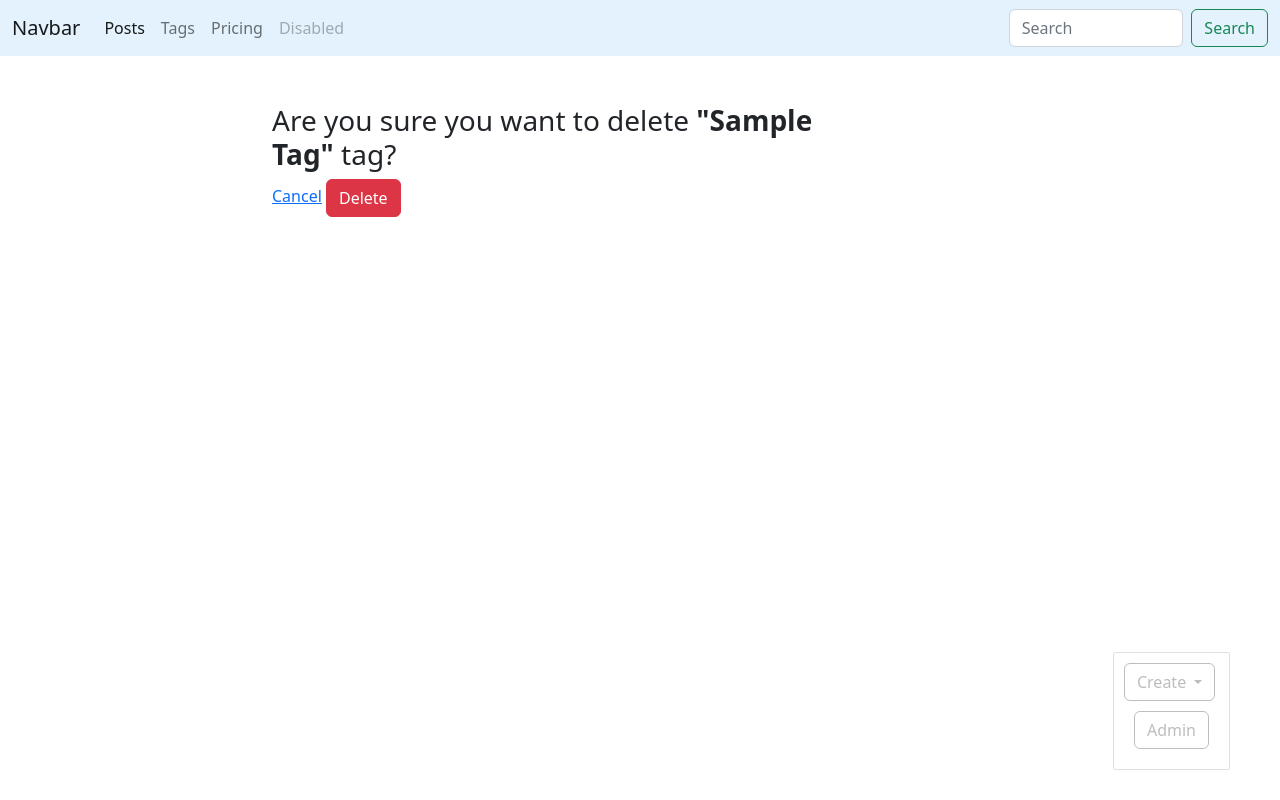
After one commit to ArturZhukovets/advanced_blog, a Django app: a page that uses blogengine/templates/base.html in a window 1280 px wide. The commit adds this page. Run offline with Django 4.2, Linux system fonts and the light colour scheme; a user stored in the database is signed in; tables that the repository leaves empty hold one stand-in row (values such as "Sample post").

Commit message:
working with vies. Create main redirect.Create a style for admin-navigation

```diff
--- a/blogengine/blog/models.py
+++ b/blogengine/blog/models.py
@@ -23,6 +23,12 @@ class Post(models.Model):
         """ reverse is generate link"""
         return reverse('post_detail_url', kwargs={'slug': self.slug})
 
+    def get_update_url(self):
+        return reverse('post_update_url', kwargs={'slug': self.slug})
+
+    def get_delete_url(self):
+        return reverse('post_delete_url', kwargs={'slug': self.slug})
+
     def save(self, *args, **kwargs):
         """Переопределяем метод save для генерации слага при сохранении нового объекта.
          Если у экземпляра модели ещё не заполнен self.slug, то его новый слаг будет результатом работы функции slug_generation
@@ -42,6 +48,12 @@ class Tag(models.Model):
     def get_absolute_url(self):
         return reverse('tag_detail_url', kwargs={'slug': self.slug})
 
+    def get_update_url(self):
+        return reverse('tag_update_url', kwargs={'slug': self.slug})
+
+    def get_delete_url(self):
+        return reverse('tag_delete_url', kwargs={'slug': self.slug})
+
     def save(self, *args, **kwargs):
         if not self.slug:
             self.slug = slug_generate(self.title)
--- a/blogengine/blog/templates/blog/base_blog.html
+++ b/blogengine/blog/templates/blog/base_blog.html
@@ -1 +1,16 @@
 {% extends 'base.html' %}
+
+{% block admin-panel %}
+        <div class="btn-group">
+            <button type="button" class="btn btn-outline-dark dropdown-toggle" data-bs-toggle="dropdown" aria-expanded="false" aria-haspopup="false">
+                Create
+            </button>
+            <div class="dropdown-menu">
+                <a class="dropdown-item" href="{% url 'post_create_url' %}">Post</a>
+                <a class="dropdown-item" href="{% url 'tag_create_url' %}">Tag</a>
+            </div>
+        </div>
+    <a href="/admin" class="btn btn-outline-dark">Admin</a>
+    <a href="{{ admin_obj.get_update_url }}" class="btn btn-outline-dark edit" style="{%if is_detail %}display: block;{% endif %}">Edit</a>
+    <a href="{{ admin_obj.get_delete_url }}" class="btn btn-danger delete" style="{%if is_detail %}display: block;{% endif %}">Delete</a>
+{% endblock %}
--- /dev/null
+++ b/blogengine/blog/templates/blog/tag_delete.html
@@ -0,0 +1,14 @@
+{% extends 'blog/base_blog.html' %}
+{% block title %} Delete {{ tag }} {% endblock %}
+
+
+{% block content %}
+<form action="{% url 'tag_delete_url' slug=tag.slug%}" method="post">
+    {% csrf_token %}
+    <h3>Are you sure you want to delete <b>"{{tag|title}}"</b> tag?</h3>
+    <a href="{% url 'tag_detail_url' slug=tag.slug %}">Cancel</a>
+    <a href="{% url 'tags_list_url' %}">
+        <button type="submit" name="button" class="btn btn-danger">Delete</button>
+    </a>
+</form>
+{% endblock %}
--- a/blogengine/blog/urls.py
+++ b/blogengine/blog/urls.py
@@ -6,8 +6,10 @@ urlpatterns = [
     path('post/create/', PostCreate.as_view(), name='post_create_url'),
     path('post/<str:slug>/', PostDetail.as_view(), name='post_detail_url'),
     path('post/<str:slug>/update/', PostUpdate.as_view(), name='post_update_url'),
+    path('post/<str:slug>/delete/', PostDelete.as_view(), name='post_delete_url'),
     path('tags/', tags_list, name='tags_list_url'),
     path('tag/create/', TagCreate.as_view(), name='tag_create_url'),
     path('tag/<str:slug>/', TagDetail.as_view(), name='tag_detail_url'),
     path('tag/<str:slug>/update/', TagUpdate.as_view(), name='tag_update_url'),
+    path('tag/<str:slug>/delete/', TagDelete.as_view(), name='tag_delete_url'),
 ]
--- a/blogengine/blog/utils.py
+++ b/blogengine/blog/utils.py
@@ -1,8 +1,6 @@
 from django.shortcuts import render, get_object_or_404, redirect
+from .forms import *
 
-from .models import *
-from .forms import *
-from django.utils.text import slugify
 
 
 class ObjectDetailMixin:
@@ -11,7 +9,9 @@ class ObjectDetailMixin:
 
     def get(self, request, slug):
         obj = get_object_or_404(self.model, slug__iexact=slug)
-        return render(request, self.template, context={self.model.__name__.lower(): obj})
+        return render(request, self.template, context={self.model.__name__.lower(): obj,
+                                                       'admin_obj': obj,
+                                                       'is_detail': True})
 
 
 class ObjectCreateMixin:
@@ -49,3 +49,18 @@ class ObjectUpdateMixin:
             new_obj = bound_form.save()
             return redirect(new_obj)
         return render(request, self.template, context={'form': bound_form, self.model.__name__.lower(): obj})
+
+
+class ObjectDeleteMixin:
+    model = None
+    template = None
+    redirect_url = None
+
+    def get(self, request, slug):
+        obj = self.model.objects.get(slug__iexact=slug)
+        return render(request, self.template, context={self.model.__name__.lower(): obj})
+
+    def post(self, request, slug):
+        obj = self.model.objects.get(slug__iexact=slug)
+        obj.delete()
+        return redirect(reverse(self.redirect_url))
--- a/blogengine/blog/views.py
+++ b/blogengine/blog/views.py
@@ -2,8 +2,11 @@ from django.shortcuts import render, get_object_or_404, redirect
 from django.http import HttpResponse
 from django.views.generic import View
 from .models import Post, Tag
-from .utils import ObjectDetailMixin, ObjectCreateMixin, ObjectUpdateMixin
+from .utils import ObjectDetailMixin, ObjectCreateMixin, ObjectUpdateMixin, ObjectDeleteMixin
 from .forms import TagForm, PostForm
+
+from django.contrib.auth.mixins import LoginRequiredMixin  # Для того чтобы неавторизованный пользователь не видел вьюхи с редактированием постов
+# Ставиться в первичное наследование
 
 
 def posts_list(request):
@@ -21,25 +24,26 @@ class PostDetail(ObjectDetailMixin, View):
     template = 'blog/post_detail.html'
 
 
-class PostCreate(ObjectCreateMixin, View):
+class PostCreate(LoginRequiredMixin, ObjectCreateMixin, View):
+    """LoginRequiredMixin имеет несколько атрибутов. Можно перенаправлять на url для регистрации пользователя,
+    можно написать сообщение об отказе в разрешении"""
     form_model = PostForm
     template = 'blog/post_create.html'
+    # login_url = '/admin'
+    raise_exception = True   # output a 404 error message
 
 
-class PostUpdate(ObjectUpdateMixin, View):
+
+class PostUpdate(LoginRequiredMixin, ObjectUpdateMixin, View):
     model = Post
     form_model = PostForm
     template = 'blog/post_update_form.html.'
 
 
-# class PostUpdate(View):
-#     def get(self, request, slug):
-#         tag = Tag.objects.get(slug__iexact=slug)  # get the object from bd
-#         bound_form = TagForm(instance=tag)  # in bound_form fill out the form from tag obj
-#         return render(request, 'blog/tag_update_form.html', context={
-#             'form': bound_form,
-#             'tag': tag
-#         })
+class PostDelete(LoginRequiredMixin, ObjectDeleteMixin, View):
+    model = Post
+    template = 'blog/post_delete.html'
+    redirect_url = 'posts_list_url'
 
 
 class TagDetail(ObjectDetailMixin, View):
@@ -47,12 +51,18 @@ class TagDetail(ObjectDetailMixin, View):
     template = 'blog/tag_detail.html'
 
 
-class TagCreate(ObjectCreateMixin, View):
+class TagCreate(LoginRequiredMixin, ObjectCreateMixin, View):
     form_model = TagForm
     template = 'blog/tag_create.html'
 
 
-class TagUpdate(ObjectUpdateMixin, View):
+class TagUpdate(LoginRequiredMixin, ObjectUpdateMixin, View):
     model = Tag
     form_model = TagForm
     template = 'blog/tag_update_form.html'
+
+
+class TagDelete(LoginRequiredMixin, ObjectDeleteMixin, View):
+    model = Tag
+    template = 'blog/tag_delete.html'
+    redirect_url = 'tags_list_url'
--- a/blogengine/blogengine/settings.py
+++ b/blogengine/blogengine/settings.py
@@ -119,6 +119,9 @@ USE_TZ = True
 # https://docs.djangoproject.com/en/4.0/howto/static-files/
 
 STATIC_URL = 'static/'
+STATICFILES_DIRS = [
+    os.path.join(BASE_DIR, 'static')
+]
 
 # Default primary key field type
 # https://docs.djangoproject.com/en/4.0/ref/settings/#default-auto-field
--- a/blogengine/blogengine/urls.py
+++ b/blogengine/blogengine/urls.py
@@ -1,7 +1,9 @@
 from django.contrib import admin
 from django.urls import path, include
+from .views import redirect_to_blog
 
 urlpatterns = [
+    path('', redirect_to_blog),
     path('admin/', admin.site.urls),
     path('blog/', include('blog.urls')),
 ]
--- /dev/null
+++ b/blogengine/blogengine/views.py
@@ -0,0 +1,5 @@
+from django.shortcuts import redirect, render
+
+
+def redirect_to_blog(request):
+    return redirect('posts_list_url', permanent=True)  # permanent redirect. Def = False
--- /dev/null
+++ b/blogengine/static/css/style.css
@@ -0,0 +1,22 @@
+.admin-panel {
+    border: 1px solid #999;
+    border-radius: 2px;
+    position: fixed;
+    right: 50px;
+    bottom: 30px;
+    opacity: 0.3;
+    padding: 10px;
+    }
+
+.admin-panel:hover {
+    opacity:1;
+    }
+
+.admin-panel a {
+    display: block;
+    margin: 10px;
+    }
+
+a.edit, a.delete {
+    display: none
+}
--- a/blogengine/templates/base.html
+++ b/blogengine/templates/base.html
@@ -1,9 +1,12 @@
+{% load static %}
 <!DOCTYPE html>
 <html lang="en">
 <head>
     <meta charset="UTF-8">
+    <meta name="viewport" content="width=device-width, initial-scale=1">
+    <script src="https://cdn.jsdelivr.net/npm/bootstrap@5.2.0-beta1/dist/js/bootstrap.bundle.min.js" integrity="sha384-pprn3073KE6tl6bjs2QrFaJGz5/SUsLqktiwsUTF55Jfv3qYSDhgCecCxMW52nD2" crossorigin="anonymous"></script>
     <link href="https://cdn.jsdelivr.net/npm/bootstrap@5.2.0-beta1/dist/css/bootstrap.min.css" rel="stylesheet" integrity="sha384-0evHe/X+R7YkIZDRvuzKMRqM+OrBnVFBL6DOitfPri4tjfHxaWutUpFmBp4vmVor" crossorigin="anonymous">
-
+    <link href="{% static 'css/style.css'%}" rel="stylesheet">
     <title>
         {% block title %} {% endblock%}
     </title>
@@ -53,5 +56,12 @@
                     </div>
             </div>
     </div>
+            {% if request.user.is_authenticated and request.user.is_staff %}
+            <div class="admin-panel align-items-center">
+
+                {% block admin-panel %}
+                {% endblock %}
+            </div>
+            {% endif %}
 </body>
 </html>
```
Also changed, not shown: blogengine/blog/templates/blog/post_delete.html (added, +14 -0 lines).
